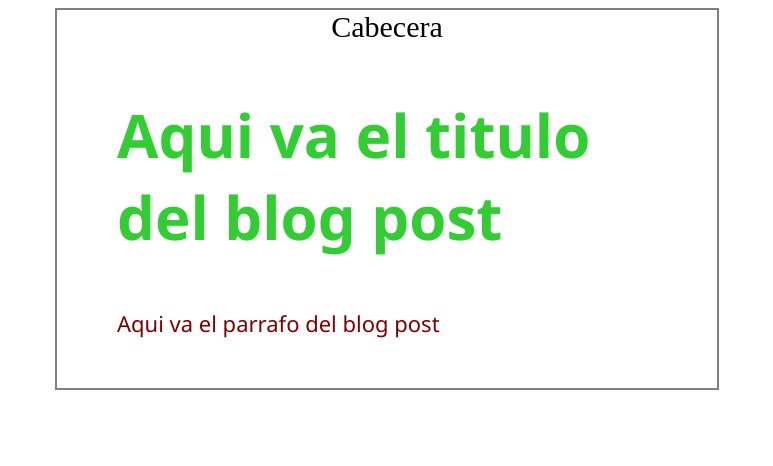
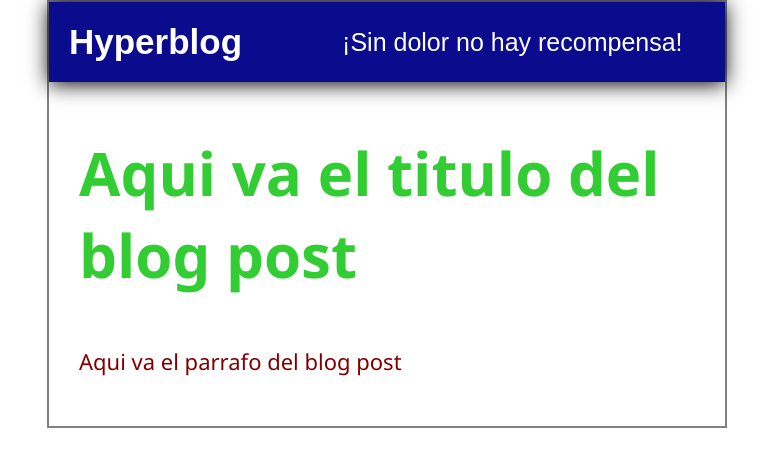
Before and after one commit to ilikegoat/hyperblog, a plain HTML site: page index.html in a window 1280 px wide. Shown: the whole page, without its empty margins (253-1026 px from the left). Drawn offline with Linux system fonts and the light colour scheme.

Commit message:
Finalizada la cabecera con diseño azul y blanco

```diff
--- a/css/estilos.css
+++ b/css/estilos.css
@@ -1,11 +1,39 @@
+*{
+    padding: 0;
+    margin: 0;
+    box-sizing: border-box;
+}
+
+html {
+    font-size: 62.5%;
+    font-family: Arial, Helvetica, sans-serif;
+}
 .container {
     text-align: center;
     border: solid 2px gray;
     margin: 0 300px;
-    padding: 0 30px;
     font-size: 30px;
 }
+#cabecera {
+    display: flex;
+    background-color: rgb(11, 11, 142);
+    padding: 2rem;
+    box-shadow: 0px 2px 20px 0px black;
+}
 
+#cabecera h1 {
+    color: white;
+    font-size: 3.5rem;
+    font-weight: bold;
+}
+
+#cabecera p {
+    color: white;
+    font-size: 2.5rem;
+    display: flex;
+    margin-left: 10rem;
+    align-items: center;
+}
 #intro {
     font-family: 'Segoe UI', Tahoma, Geneva, Verdana, sans-serif;
 
--- a/index.html
+++ b/index.html
@@ -9,7 +9,10 @@
 </head>
 <body>
     <div class="container">
-        <div id="cabecera">Cabecera</div>
+        <div id="cabecera">
+            <h1>Hyperblog</h1>
+            <p>¡Sin dolor no hay recompensa!</p>
+        </div>
         <div id="intro">
             <h1>Aqui va el titulo del blog post</h1>
             <p>Aqui va el parrafo del blog post</p>
```
